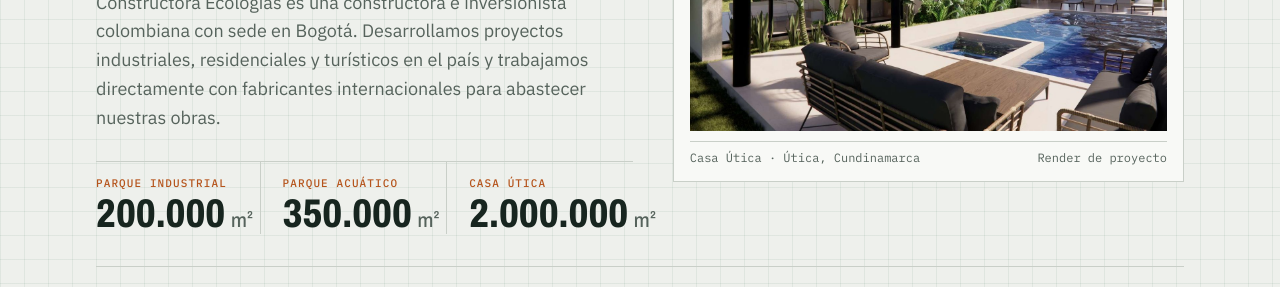
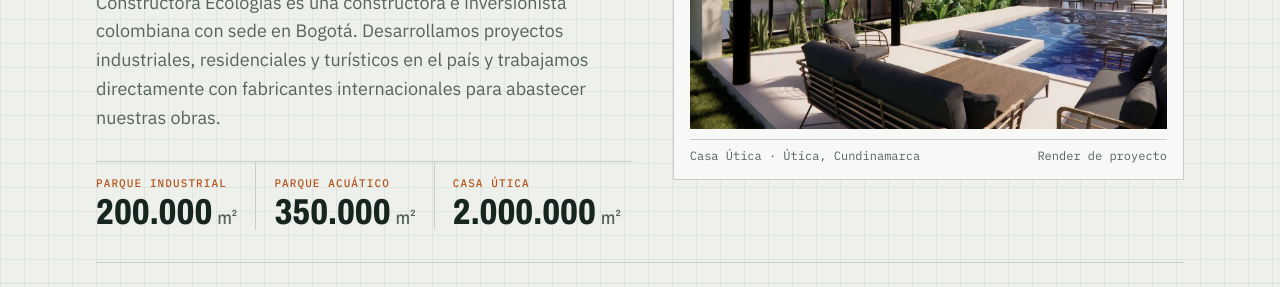
Before and after one commit to milestravelled/constructora-ecologias, a plain HTML site: page index.html in a window 1280 px wide. Shown: the part 341-628 px from the top of the page. Drawn offline with Linux system fonts and the light colour scheme.

Commit message:
Ajusta tamaño de cifras en portada
Co-Authored-By: Claude Opus 5.5 <noreply@anthropic.com>
Claude-Session: https://claude.ai/code/session_0122eGXvttgTHFWPFG3vB1v9

```diff
--- a/index.html
+++ b/index.html
@@ -52,10 +52,10 @@ h1 em{font-style:normal;color:var(--green)}
 .fair{margin-top:24px;display:inline-flex;gap:14px;align-items:center;border:1px solid var(--ink);padding:10px 14px;font:500 13px var(--mono);background:var(--sheet)}
 .fair span:first-child{color:var(--steel)}
 .stats{margin:28px 0 0;display:grid;grid-template-columns:repeat(3,auto);justify-content:start;gap:0;border-top:1px solid var(--line)}
-.stats>div{padding:14px 22px 0 0;min-width:0}
-.stats>div+div{padding-left:22px;border-left:1px solid var(--line)}
+.stats>div{padding:14px 18px 0 0;min-width:0}
+.stats>div+div{padding-left:18px;border-left:1px solid var(--line)}
 .stats dt{font:500 11px var(--mono);letter-spacing:.1em;text-transform:uppercase;color:var(--steel)}
-.stats dd{margin:4px 0 0;font-family:var(--display);font-weight:800;font-stretch:75%;font-size:clamp(28px,4vw,40px);line-height:1;font-variant-numeric:tabular-nums;white-space:nowrap}
+.stats dd{margin:4px 0 0;font-family:var(--display);font-weight:800;font-stretch:75%;font-size:clamp(26px,3.2vw,36px);line-height:1;font-variant-numeric:tabular-nums;white-space:nowrap}
 .stats small{font-size:.5em;font-stretch:90%;color:var(--muted);font-weight:500}
 @media (max-width:520px){.stats{grid-template-columns:1fr}.stats>div,.stats>div+div{padding:12px 0;border-left:0}.stats>div+div{border-top:1px solid var(--line)}}
 .drawing{background:var(--sheet);border:1px solid var(--line);padding:16px;margin:0}
```
